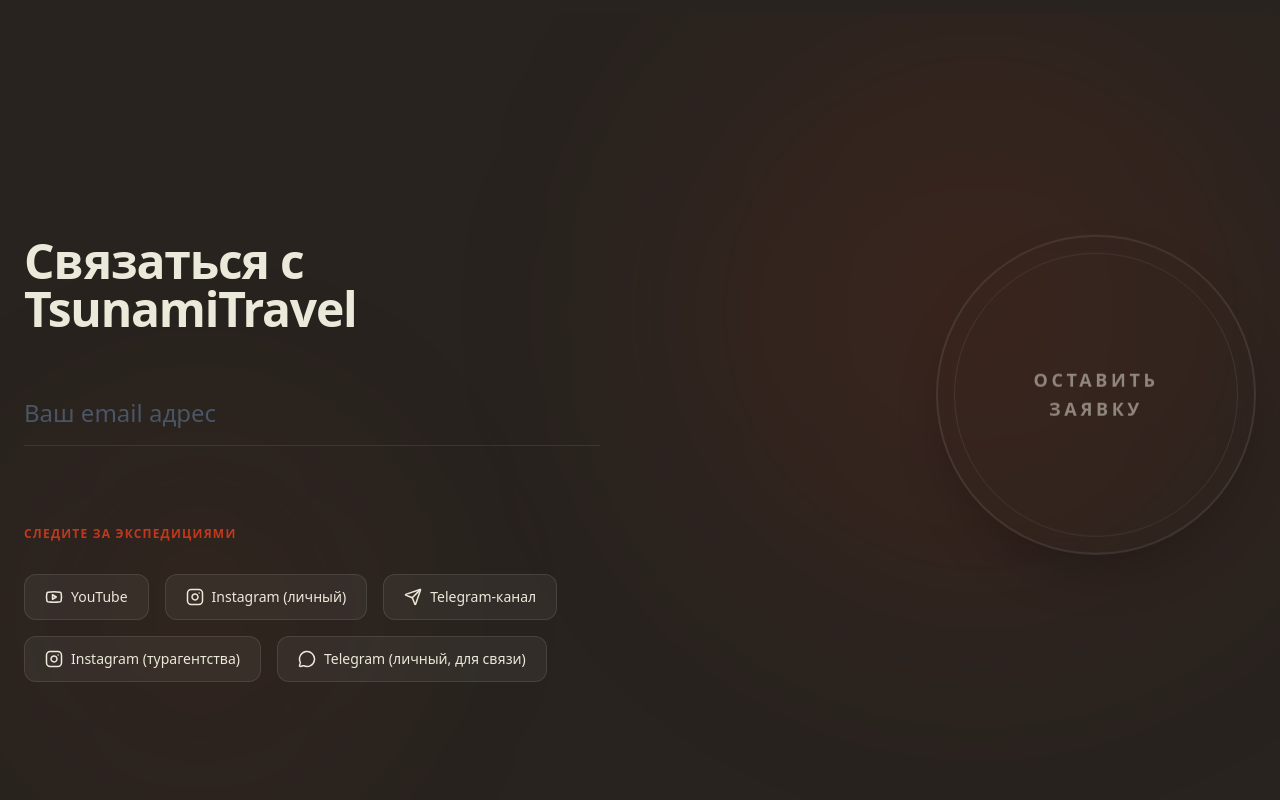
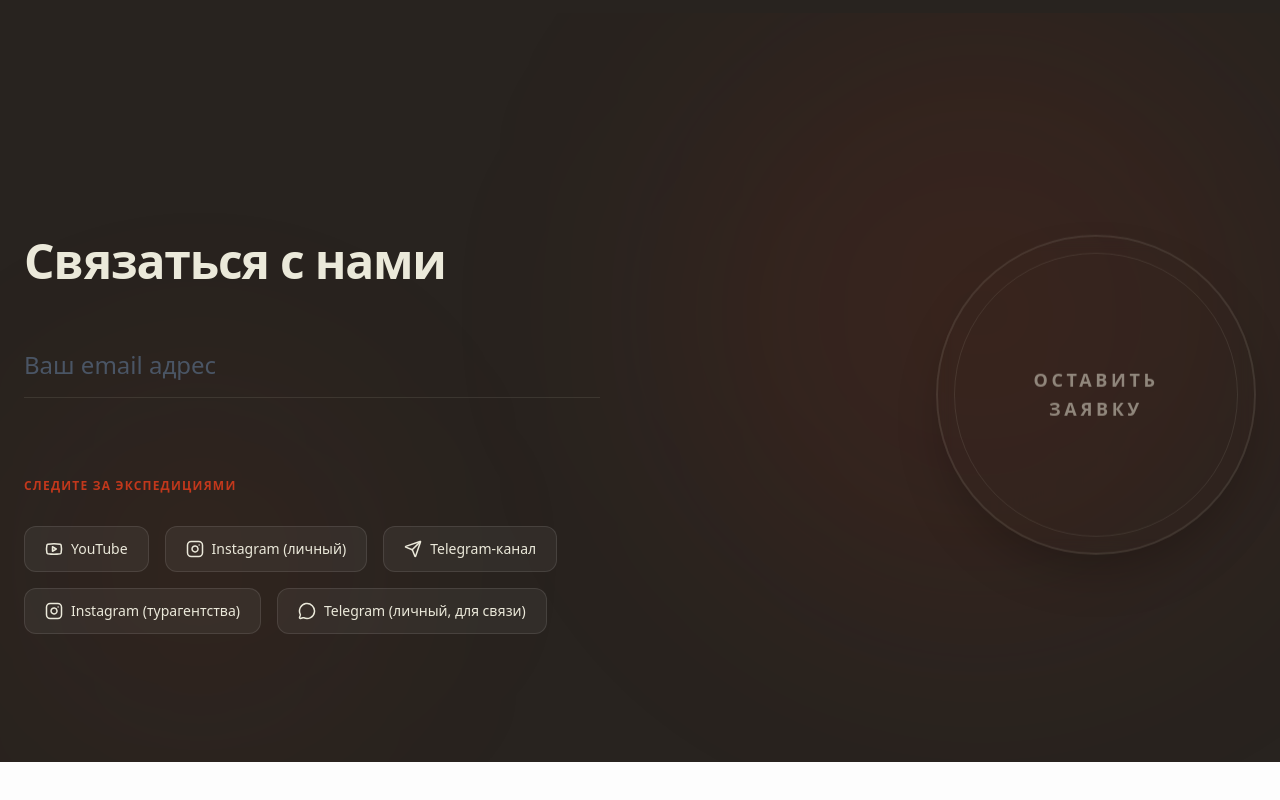
Before and after one commit to payton-ggg/chi-na, a Next.js app: page /schedule in a window 1280 px wide. Shown: the part 7379-8179 px from the top of the page. After the commit the page ends 8141 px from the top, so only its background shows below. Built offline with nearby package versions, Linux system fonts and the light colour scheme.

Commit message:
feat: implement application footer

```diff
--- a/app/components/layout/Footer.tsx
+++ b/app/components/layout/Footer.tsx
@@ -149,7 +149,7 @@ export default function FinalCTA() {
             {/* Form Side */}
             <div className="w-full lg:w-1/2 max-w-xl">
               <h3 className="text-4xl md:text-5xl font-bold mb-12 tracking-tight">
-                Связаться с TsunamiTravel
+                Связаться с нами
               </h3>
 
               <div className="space-y-12">
```
